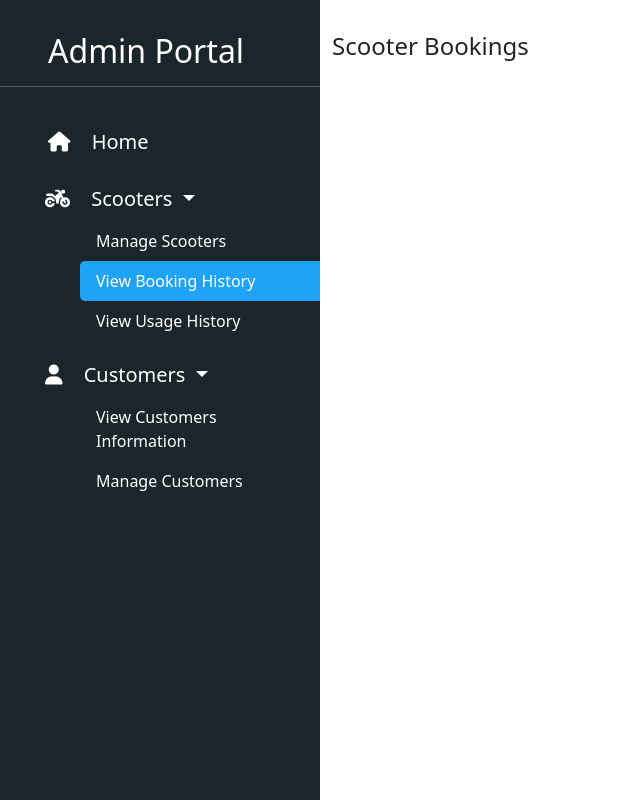
After one commit to LukeMacdonald/scooter-share, a Flask app: page /scooter/bookings in a window 1280 px wide. The commit adds this page. Shown: the whole page, without its empty margins (0-640 px from the left). Run offline with Flask 3, Linux system fonts and the light colour scheme; some libraries are stand-ins or nearby versions.

Commit message:
editted admin menu skeleton code

```diff
--- a/master/web/admin_site.py
+++ b/master/web/admin_site.py
@@ -3,50 +3,34 @@ from flask import Blueprint, render_template, request, redirect, url_for
 admin = Blueprint("admin", __name__)
 
 # Client webpage.
-@admin.route("/admin")
+@admin.route("/")
 def index():
     return render_template("login.html")
 
 @admin.route("/admin/login", methods=['POST'])
 def login():
-    print(request.form.get('email'))
     # Perform login logic
     return redirect(url_for('admin.home'))
 
-@admin.route("/admin/home")
+@admin.route("/home")
 def home():
-    return render_template("admin/home.html")
+    return render_template("admin/pages/home.html")
 
-@admin.route("/admin/home/calendar")
-def calendar():
-    return render_template("admin/bookings.html")
+@admin.route("/scooter/bookings")
+def bookings():
+    return render_template("admin/pages/bookings.html")
 
-@admin.route("/admin/home/maps")
-def maps():
-    return render_template("admin/locations.html")
+@admin.route("/scooters/manage")
+def manage_scooters():
+    return render_template("admin/pages/home.html")
 
-@admin.route("/admin/scooter/add")
-def add_scooter():
-    pass
+@admin.route("/scooters/usage")
+def scooter_usage():
+    return render_template("admin/pages/home.html")
 
-@admin.route("/admin/scooter/edit")
-def edit_scooter():
-    pass
-
-@admin.route("/admin/scooter/delete")
-def delete_scooter():
-    pass
-
-@admin.route("/admin/scooter/usage")
-def scooter_usage():
-    pass
-
-@admin.route("/admin/customer/add")
-def add_customer():
-    pass
-@admin.route("/admin/customer/delete")
-def delete_customer():
-    pass
-@admin.route("/admin/customer/edit")
-def edit_customer():
-    pass
+@admin.route("/customers/manage")
+def manage_customers():
+    return render_template("admin/pages/home.html")
+@admin.route("/customers/info")
+def customers_info():
+   return render_template("admin/pages/home.html")
--- a/master/web/templates/admin/components/customers_menu.html
+++ b/master/web/templates/admin/components/customers_menu.html
@@ -5,10 +5,10 @@
     <div class="collapse show" id="manageCustomersDropdown">
         <ul class="nav flex-column" style="margin-left: 3rem;">
             <li class="nav-item">
-                <a class="nav-link {% if request.path == url_for('admin.add_scooter') %}active{% endif %}" href="{{ url_for('admin.home') }}">Manage Customers</a>
+                <a class="nav-link {% if request.path == url_for('admin.customers_info') %}active{% endif %}" href="{{ url_for('admin.home') }}">View Customers Information</a>
             </li>
             <li class="nav-item">
-                <a class="nav-link {% if request.path == url_for('admin.add_scooter') %}active{% endif %}" href="{{ url_for('admin.home') }}">View Top-Up History</a>
+                <a class="nav-link {% if request.path == url_for('admin.manage_customers') %}active{% endif %}" href="{{ url_for('admin.home') }}">Manage Customers</a>
             </li>
         </ul>
     </div>
--- a/master/web/templates/admin/components/scooters_menu.html
+++ b/master/web/templates/admin/components/scooters_menu.html
@@ -5,13 +5,10 @@
     <div class="collapse show" id="manageScootersDropdown">
         <ul class="nav flex-column" style="margin-left: 3rem;">
             <li class="nav-item">
-                <a class="nav-link {% if request.path == url_for('admin.add_scooter') %}active{% endif %}" href="{{ url_for('admin.home') }}">Manage Scooters</a>
+                <a class="nav-link {% if request.path == url_for('admin.manage_scooters') %}active{% endif %}" href="{{ url_for('admin.home') }}">Manage Scooters</a>
             </li>
             <li class="nav-item">
-                <a class="nav-link {% if request.path == url_for('admin.maps') %}active{% endif %}" href="{{ url_for('admin.maps') }}">View Locations</a>
-            </li>
-            <li class="nav-item">
-                <a class="nav-link {% if request.path == url_for('admin.calendar') %}active{% endif %}" href="{{ url_for('admin.calendar') }}">View Booking History</a>
+                <a class="nav-link {% if request.path == url_for('admin.bookings') %}active{% endif %}" href="{{ url_for('admin.bookings') }}">View Booking History</a>
             </li>
             <li class="nav-item">
                 <a class="nav-link {% if request.path == url_for('admin.scooter_usage') %}active{% endif %}" href="{{ url_for('admin.home') }}">View Usage History</a>
--- /dev/null
+++ b/master/web/templates/admin/pages/bookings.html
@@ -0,0 +1,7 @@
+{% extends "admin/base.html" %}
+
+{% block title %}Bookings{% endblock %}
+
+{% block content %}
+    <h4>Scooter Bookings</h4>
+{% endblock %}
```
Also changed, not shown: master/web/static/js/maps.js (deleted, +0 -36 lines), master/web/templates/admin/bookings.html (deleted, +0 -8 lines), master/web/templates/admin/locations.html (deleted, +0 -9 lines), master/web/templates/admin/pages/home.html (renamed from master/web/templates/admin/home.html).
